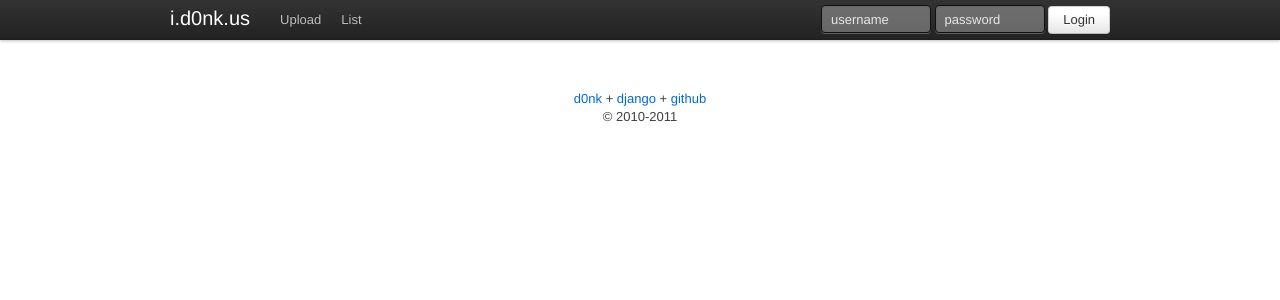
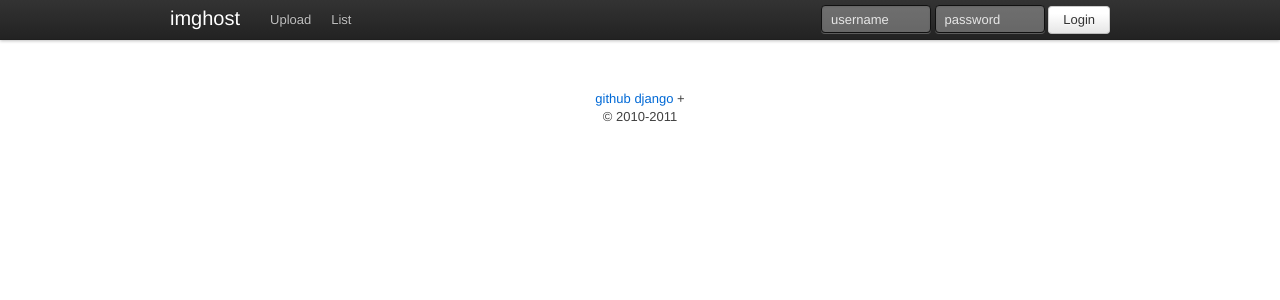
Before and after one commit to mjlee156/imghost, a Django app: template templates/base.html in a window 1280 px wide. Shown: the top 300 px of the page. Run offline with Django 3.2, Linux system fonts and the light colour scheme; the template is opened without the code that fills it, so the values that code supplies are empty.

Commit message:
Branding changes, made more generic. Set github link in footer removed d0nk.us link.

```diff
--- a/templates/base.html
+++ b/templates/base.html
@@ -16,7 +16,7 @@
       <div class="topbar">
         <div class="topbar-inner">
           <div class="container">
-            <h3><a class="brand" href="/">i.d0nk.us</a></h3>
+				  <h3><a class="brand" href="/">imghost</a></h3>
             <ul class="nav">
               <li><a href="/upload">Upload</a></li>
               <li><a href="/list">List</a></li>
@@ -45,9 +45,8 @@
         {% block content %}{% endblock %}
 
         <div class="footer" style="text-align:center;padding-top:40px;">
-          <a href="http://d0nk.us/">d0nk</a> +
+          <a href="https://github.com/ryands/imghost">github</a>
           <a href="http://djangoproject.com/">django</a> +
-          <a href="#">github</a>
           <p>&copy; 2010-2011</p>
        </div>
     </div>
```
